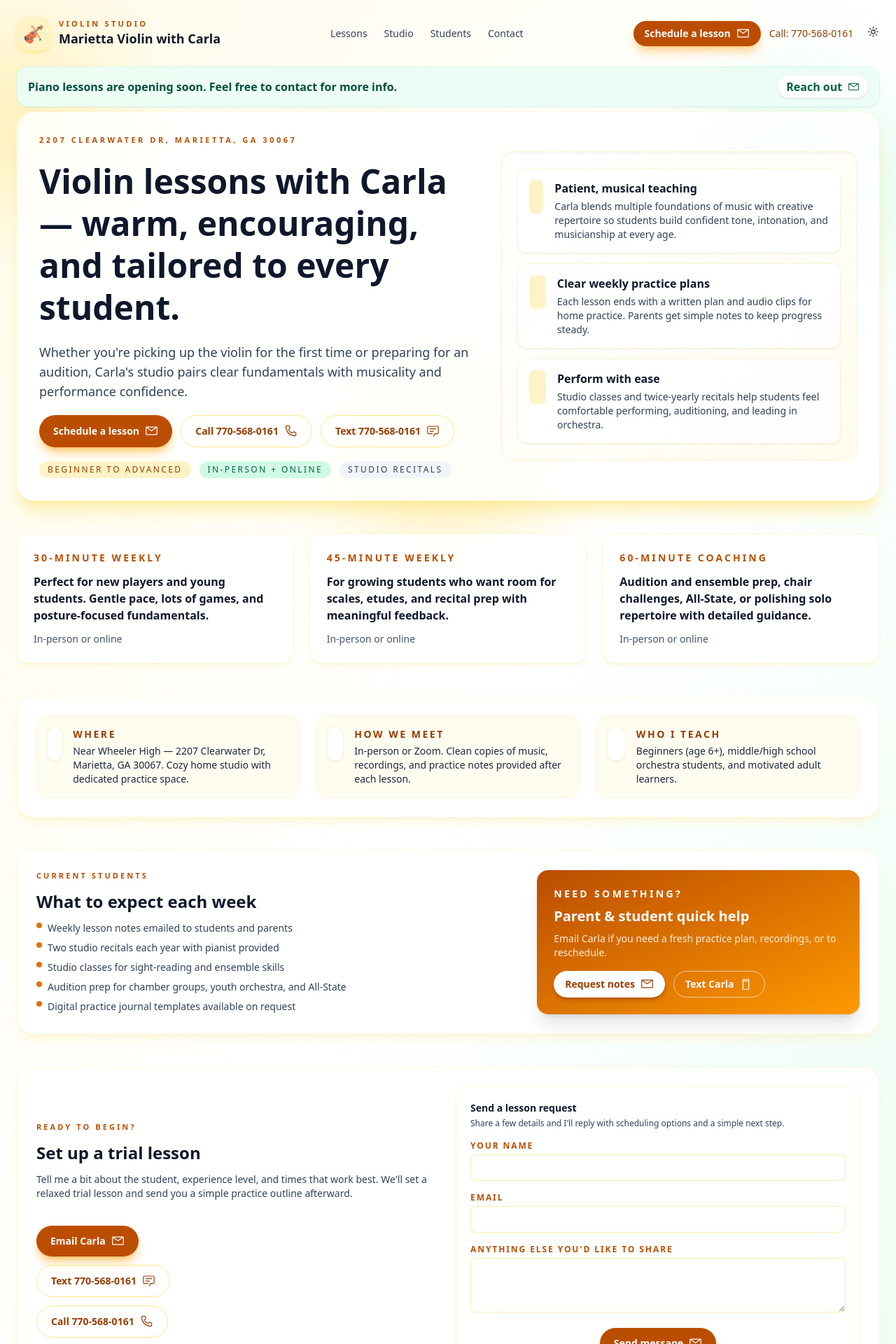
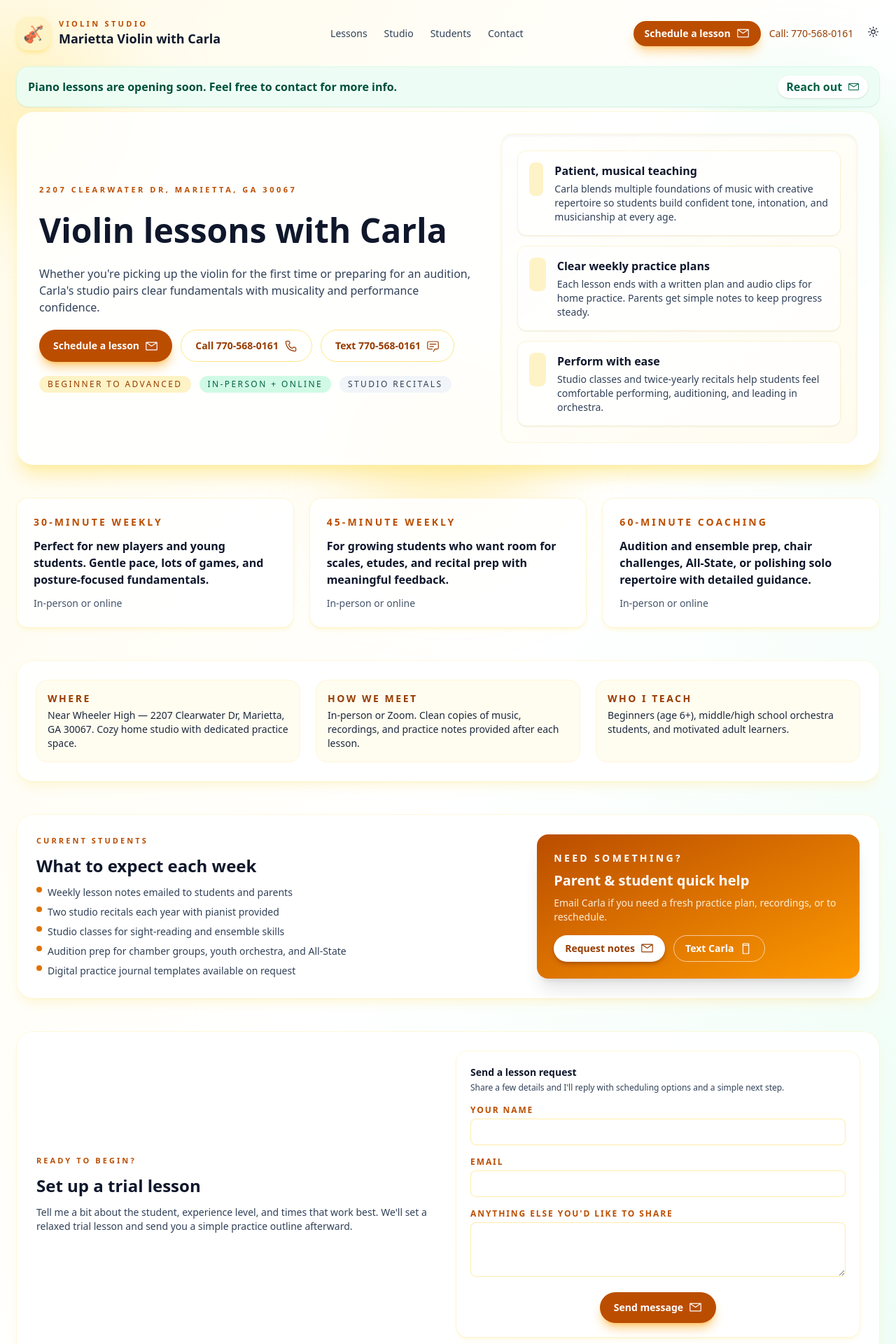
Before and after one commit to anderson-webops/mariettaviolinwithcarla.com, a Nuxt app in the folder front-end/: page / in a window 1280 px wide. Shown: the top 1920 px of the page at 70% size. Built offline with nearby package versions, Linux system fonts and the light colour scheme.

Commit message:
Refactor Section components for improved readability and update site.json for headline clarity

```diff
--- a/front-end/src/components/sections/SectionContact.vue
+++ b/front-end/src/components/sections/SectionContact.vue
@@ -1,15 +1,17 @@
 <script setup lang="ts">
 import { storeToRefs } from "pinia";
-import { computed, ref } from "vue";
+// import { computed, ref } from "vue";
+import { ref } from "vue";
 import { useSiteStore } from "~/stores/site";
 
 const site = useSiteStore();
-const { contact, trial, contactForm } = storeToRefs(site);
+// const { contact, trial, contactForm } = storeToRefs(site);
+const { trial, contactForm } = storeToRefs(site);
 
-const trialMailto = computed(() => {
+/* const trialMailto = computed(() => {
 	return `mailto:${contact.value.email}?subject=${encodeURIComponent(trial.value.primarySubject)}`;
 });
-const smsHref = computed(() => contact.value.phoneHref.replace(/^tel:/, "sms:"));
+const smsHref = computed(() => contact.value.phoneHref.replace(/^tel:/, "sms:")); */
 
 const formStatus = ref<"idle" | "sending" | "success">("idle");
 const hasSubmitted = ref(false);
@@ -36,7 +38,7 @@ function handleIframeLoad() {
 			<p class="text-sm text-slate-700 dark:text-slate-200">
 				{{ trial.body }}
 			</p>
-			<br />
+			<!--			<br />
 			<div class="flex flex-col gap-3 items-start">
 				<a
 					class="inline-flex items-center gap-2 rounded-full bg-amber-700 px-5 py-3 text-sm font-semibold text-white shadow-lg shadow-amber-500/50 transition hover:-translate-y-0.5 hover:shadow-amber-600/60"
@@ -59,7 +61,7 @@ function handleIframeLoad() {
 					{{ contact.callLabel }} {{ contact.phoneDisplay }}
 					<span class="i-carbon-phone text-base" />
 				</a>
-			</div>
+			</div> -->
 		</div>
 
 		<iframe
--- a/front-end/src/components/sections/SectionHero.vue
+++ b/front-end/src/components/sections/SectionHero.vue
@@ -33,7 +33,7 @@ const tagToneClasses: Record<string, string> = {
 				>
 					{{ hero.headline }}
 				</h1>
-				<p class="text-lg text-slate-700 dark:text-slate-200">
+				<p class="text-[16px] text-slate-700 dark:text-slate-200">
 					{{ hero.body }}
 				</p>
 				<div class="flex flex-wrap gap-3">
--- a/front-end/src/components/sections/SectionStudio.vue
+++ b/front-end/src/components/sections/SectionStudio.vue
@@ -15,11 +15,11 @@ const { studio } = storeToRefs(useSiteStore());
 			:key="note.label"
 			class="flex gap-4 rounded-2xl bg-amber-50/70 p-4 ring-1 ring-amber-100/70 dark:bg-amber-900/20 dark:ring-amber-900/40"
 		>
-			<div
+			<!--			<div
 				class="flex h-12 w-12 items-center justify-center rounded-xl bg-white text-amber-800 shadow-sm ring-1 ring-amber-100/80 dark:bg-slate-900 dark:text-amber-100 dark:ring-amber-900/50"
 			>
 				<span :class="note.icon" class="text-xl" aria-hidden="true" />
-			</div>
+			</div> -->
 			<div class="space-y-1">
 				<p class="text-sm uppercase tracking-[0.18em] text-amber-800 font-semibold">
 					{{ note.label }}
--- a/front-end/src/content/site.json
+++ b/front-end/src/content/site.json
@@ -24,7 +24,8 @@
 	"hero": {
 		"_location": "Near Wheeler High — ",
 		"location": "2207 Clearwater Dr, Marietta, GA 30067",
-		"headline": "Violin lessons with Carla — warm, encouraging, and tailored to every student.",
+		"headline": "Violin lessons with Carla",
+		"_healine": " - Warm, encouraging, and tailored to every student.",
 		"body": "Whether you're picking up the violin for the first time or preparing for an audition, Carla's studio pairs clear fundamentals with musicality and performance confidence.",
 		"primaryCta": {
 			"label": "Schedule a lesson",
```
